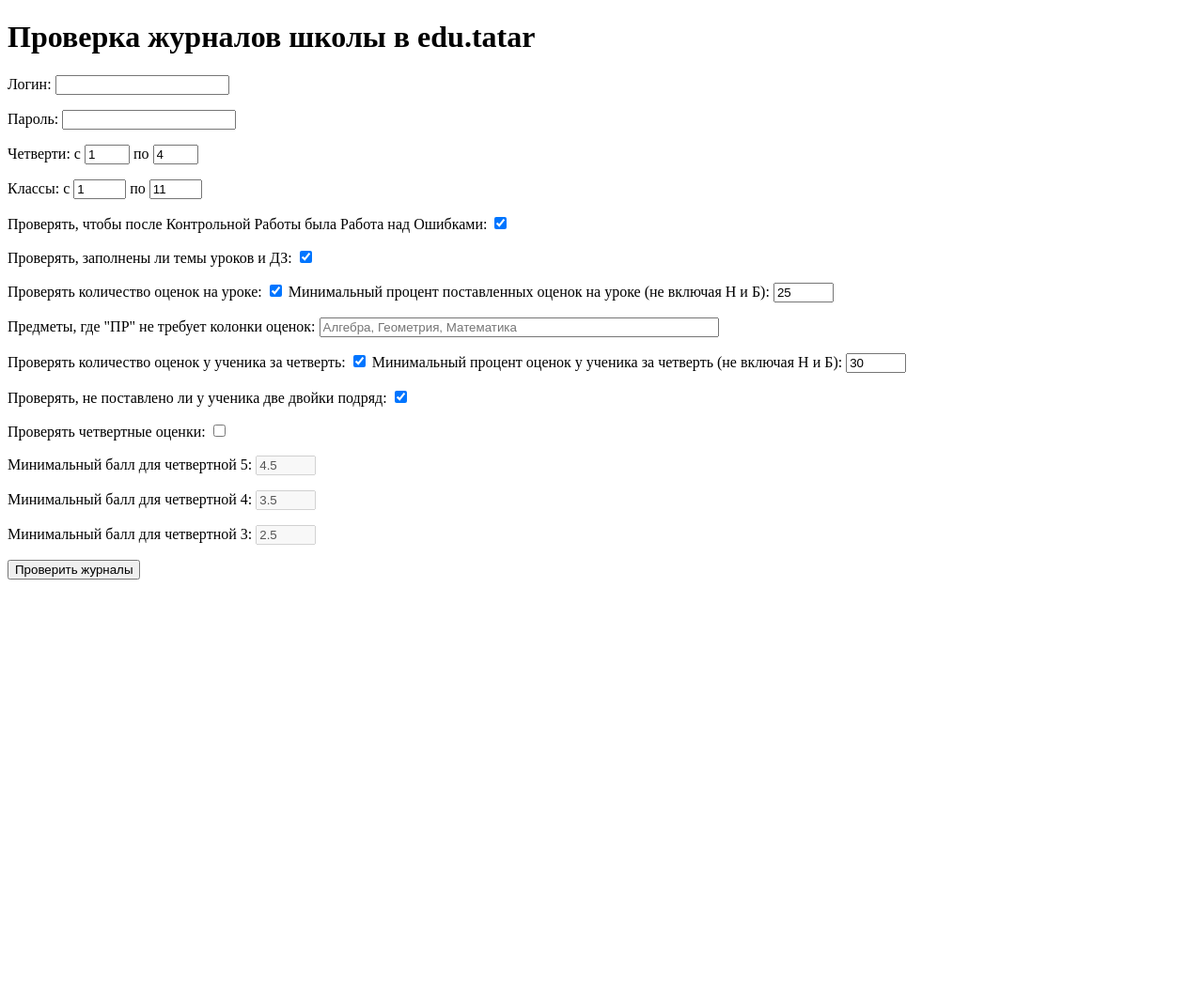
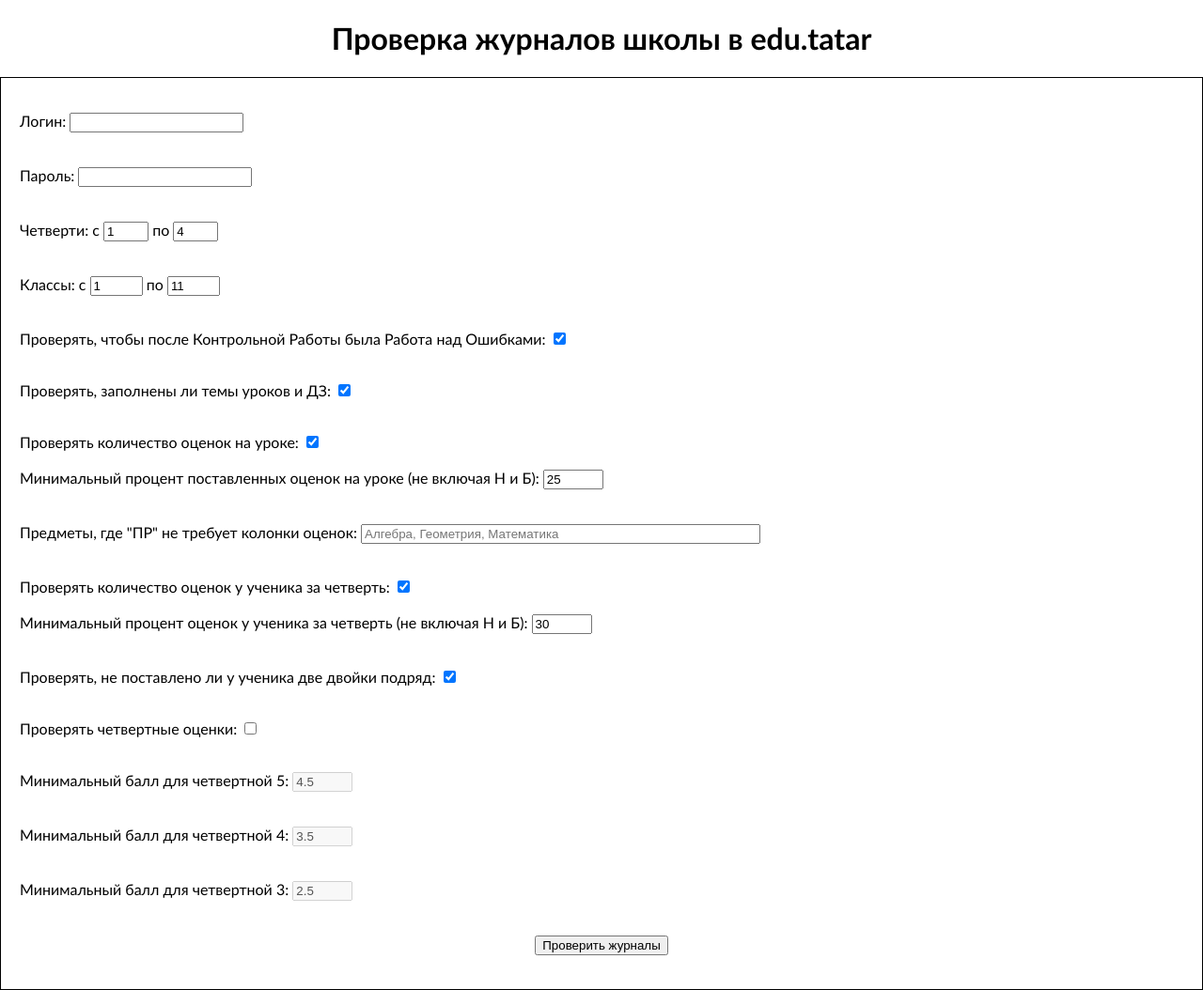
Before and after one commit to ruslankhayrut/edutatar, a Django app: page /journal/ in a window 1280 px wide. Shown: the whole page at 94% size. Before the commit the page ends 617 px from the top, so only its background shows below. Run offline with Django 3.2, Linux system fonts and the light colour scheme; parts of the project's set-up code (start-up, migrations or seed data) failed here and were passed over.

Commit message:
styles added

```diff
--- /dev/null
+++ b/journal_parser/static/journal_parser/style.css
@@ -0,0 +1,26 @@
+body {
+    font-family: Gill Sans, sans-serif;
+    position:relative;
+
+    height:100%;
+    margin:0;
+}
+form {
+    border: 1px solid black; /* Параметры границы */
+    padding: 10px; /* Поля вокруг текста */
+}
+p {
+    padding: 10px; /* Поля вокруг текста */
+}
+
+h1 {
+    text-align: center;
+}
+
+p#progress-title {
+    font-family: Calibri;
+    position: relative;
+    top: 70%;
+    left: 0%;
+    font-size: 40pt;
+}
--- a/journal_parser/templates/journal_parser/check.html
+++ b/journal_parser/templates/journal_parser/check.html
@@ -6,7 +6,10 @@
     {% load static %}
 
     <script type="text/javascript" src="{% static 'journal_parser/script.js' %}"></script>
+    <link rel="shortcut icon" href="{% static 'journal_parser/favicon.ico' %}" type="image/x-icon">
+    <link rel="stylesheet" href="{% static 'journal_parser/style.css' %}">
     <title>Check</title>
+
 </head>
 <body>
 <h1>Проверка журналов школы в edu.tatar</h1>
@@ -46,16 +49,21 @@
     <p>
         <label for="check_lessons_fill">Проверять количество оценок на уроке:</label>
         <input type="checkbox" name="check_lessons_fill" id="check_lessons_fill" onclick="lessons_fill()" checked>
+        <br>
+        <br>
         <label for="lesson_percent">Минимальный процент поставленных оценок на уроке (не включая Н и Б):</label>
         <input type="number" name="lesson_percent" id="lesson_percent" value="25" min="0" max="100" required>
+
     </p>
     <p>
         <label for="allowed_not_row">Предметы, где "ПР" не требует колонки оценок:</label>
-        <input type="text" name="allowed_not_row" id="allowed_not_row" size="50" pattern="[А-Яа-яЁё+,\s|$]+" placeholder="Алгебра, Геометрия, Математика">
+        <input type="text" name="allowed_not_row" id="allowed_not_row" size="50" pattern="([А-Яа-яЁё]+)" placeholder="Алгебра, Геометрия, Математика">
     </p>
     <p>
         <label for="check_students_fill">Проверять количество оценок у ученика за четверть:</label>
         <input type="checkbox" name="check_students_fill" id="check_students_fill" onclick="students_fill()" checked>
+        <br>
+        <br>
         <label for="term_percent">Минимальный процент оценок у ученика за четверть (не включая Н и Б):</label>
         <input type="number" name="term_percent" id="term_percent" value="30" min="0" max="100" required>
     </p>
@@ -79,7 +87,7 @@
         <label for="min_for_3">Минимальный балл для четвертной 3:</label>
         <input type="number" name="min_for_3" id="min_for_3" value="2.5" min="2.0" max="3.0" step="0.1" required disabled>
     </p>
-    <p><input type="submit" value="Проверить журналы"></p>
+    <p align="center"><input type="submit" value="Проверить журналы"></p>
 </form>
 
 </body>
--- a/journal_parser/urls.py
+++ b/journal_parser/urls.py
@@ -2,6 +2,7 @@ from django.urls import path
 
 from . import views
 
+app_name = 'journal_parser'
 urlpatterns = [
     path('', views.check_journal, name='check_journal'),
     path('process_journal', views.process, name='process'),
--- a/journal_parser/views.py
+++ b/journal_parser/views.py
@@ -4,6 +4,7 @@ from django.views import View
 from .tasks import exec
 from celery import current_app
 import os
+import time
 from edutatar.settings import FILES_DIR
 
 def index(request):
@@ -29,6 +30,7 @@ def process(request):
     return render(request, 'journal_parser/finished.html', c)
 
 def remove(request, file_name):
+    time.sleep(5)
     os.remove(os.path.join(FILES_DIR, file_name))
     return HttpResponse(status=200)
 
```
Also changed, not shown: journal_parser/templates/journal_parser/finished.html (+10 -13 lines), journal_parser/static/journal_parser/favicon.ico (renamed from favicon.ico).
